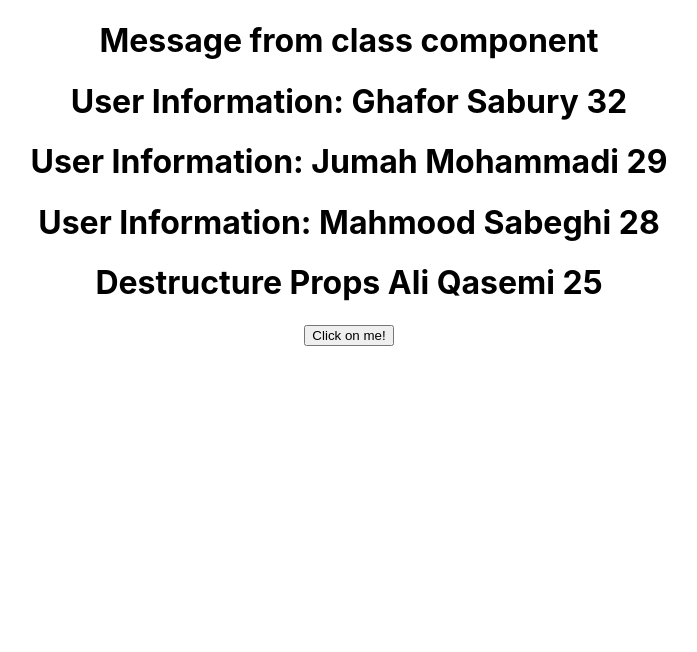
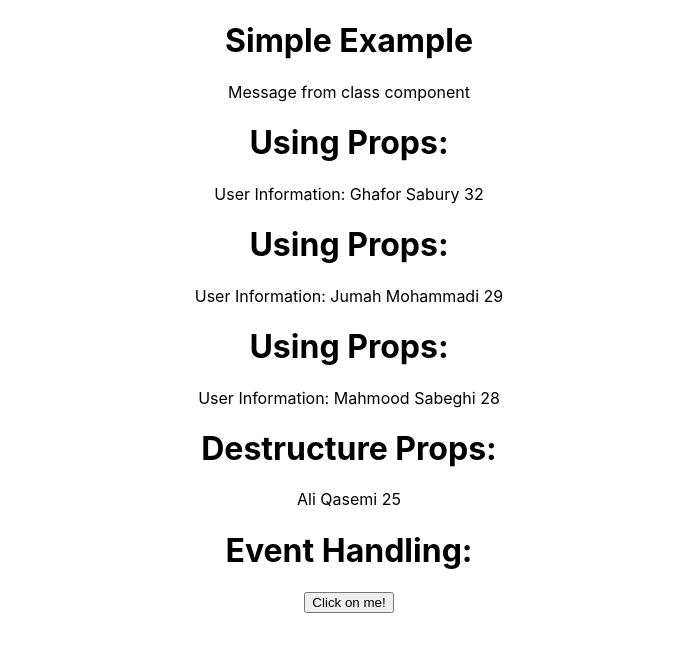
Before and after one commit to gsabury/react-js-tutorials, a React (Create React App) app: page / in a window 1280 px wide. Shown: the top 652 px of the page, without its empty margins (291-988 px from the left). Built offline with nearby package versions, Linux system fonts and the light colour scheme.

Commit message:
Description added for each exmaple

```diff
--- a/src/Components/DestructureProps.js
+++ b/src/Components/DestructureProps.js
@@ -4,7 +4,10 @@ class DestructureProps extends Component{
     render = ()=>{
         const {fname, lname, age} = this.props;
         return (
-            <h1>Destructure Props {fname} {lname} {age}</h1>
+            <div>
+                <h1>Destructure Props: </h1>
+                <p>{fname} {lname} {age}</p>
+            </div>
         );
     }
 }
--- a/src/Components/EventHandling.js
+++ b/src/Components/EventHandling.js
@@ -4,6 +4,7 @@ class EventHandling extends Component{
     render = ()=>{
         return (
             <div>
+                <h1>Event Handling: </h1>
                 <button onClick={this.fireEvent}> Click on me!</button>
             </div>
         );
--- a/src/Components/Message.js
+++ b/src/Components/Message.js
@@ -13,7 +13,10 @@ class Message extends Component{
     // ES6 Syntax
     render = ()=>{
         return (
-            <h1>Message from class component</h1>
+            <div>
+                <h1>Simple Example</h1>
+                <p>Message from class component</p>
+            </div>
         );
     }
 }
--- a/src/Components/Profile.js
+++ b/src/Components/Profile.js
@@ -2,7 +2,12 @@ import { Component } from "react";
 
 class Profile extends Component {
     render = ()=>{
-        return <h1>User Information: {this.props.fname} {this.props.lname} {this.props.age}</h1>
+        return (
+                <div>
+                    <h1>Using Props: </h1>
+                    <p>User Information: {this.props.fname} {this.props.lname} {this.props.age}</p>
+                </div>
+            )
     }
 }
 
```
